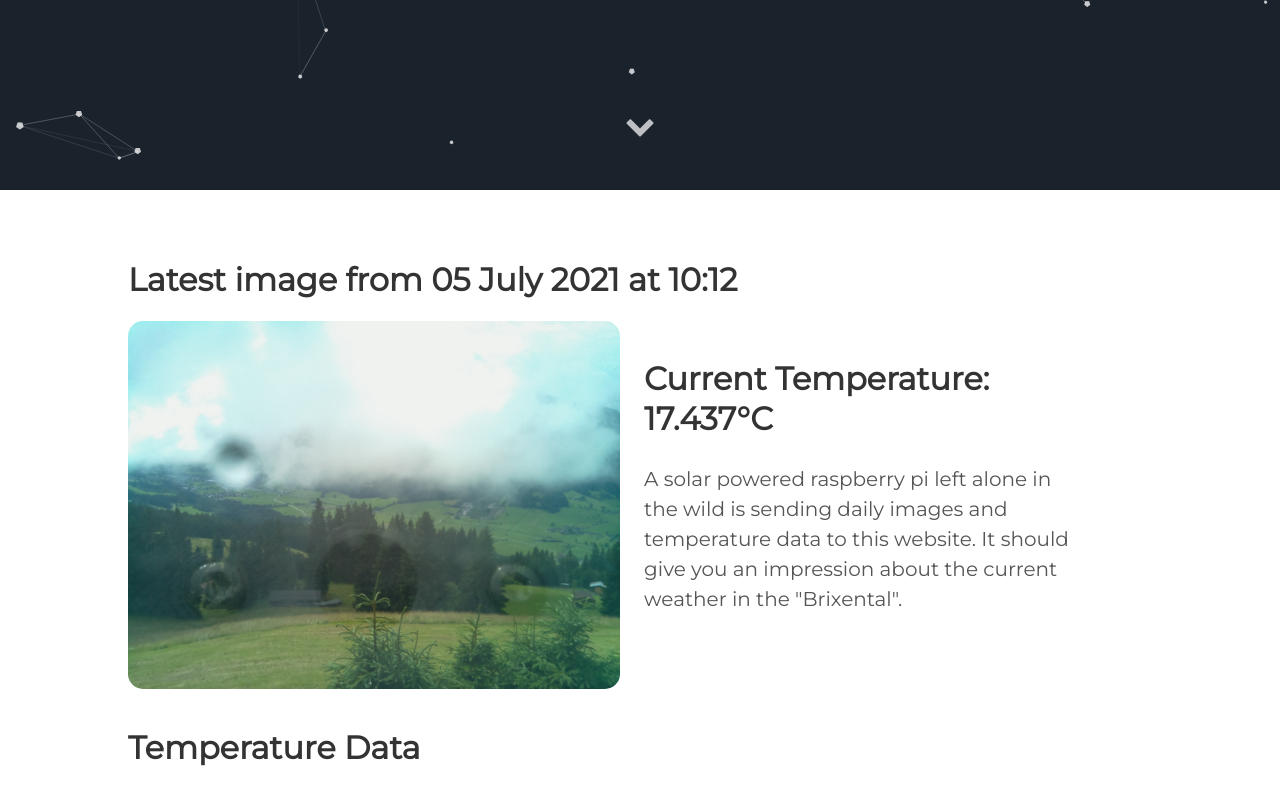
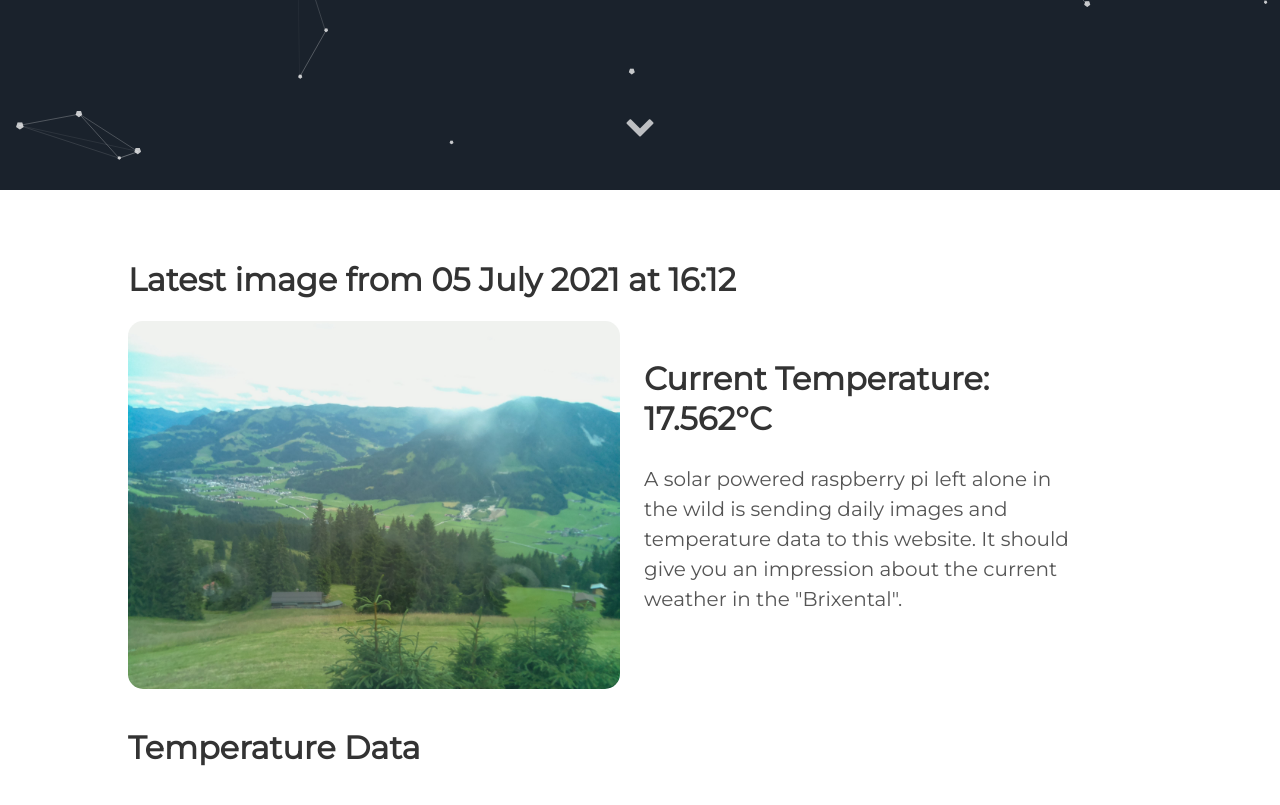
Before and after one commit to vektorious/vektorious.github.io, a Jekyll site: the page built from resources/huette.md, in a window 1280 px wide and 900 px high, scrolled down 710 px. Shown: the top 805 px of the window. Built offline with Jekyll 4.4.1, drawn with Linux system fonts in a browser that asks for light colours.

Commit message:
I'm a bot beep boop

```diff
--- a/resources/huette.md
+++ b/resources/huette.md
@@ -6,13 +6,13 @@ image: '/assets/img/'
 description: 'Live image from the Austrian alps'
 twitter_text: ' '
 ---
-## Latest image from 05 July 2021 at 10:12
+## Latest image from 05 July 2021 at 16:12
 <div class="huette">
   <div class="huette-image">
     <img src="{{ "/assets/img/huette.jpg" | prepend: site.baseurl }}">
   </div>
   <div class="huette-text">
-        <h2>Current Temperature: 17.437°C</h2>
+        <h2>Current Temperature: 17.562°C</h2>
         <p>A solar powered raspberry pi left alone in the wild is sending daily images and temperature data to this website. It should give you an impression about the current weather in the "Brixental".</p>
 
   </div>
```
Also changed, not shown: rpi-script/2021-07-05_161041.txt (renamed from rpi-script/2021-07-05_101046.txt, +5 -5 lines), rpi-script/huette.md (+2 -2 lines), assets/img/huette.jpg, assets/img/temp_plot.png, rpi-script/temp_plot.png, 1 other file.
